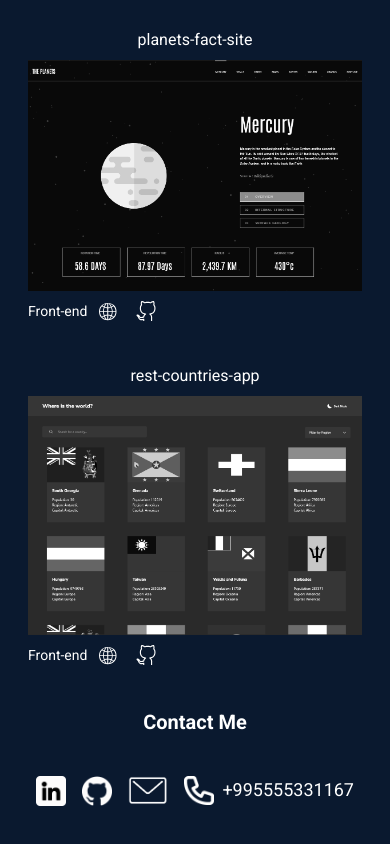
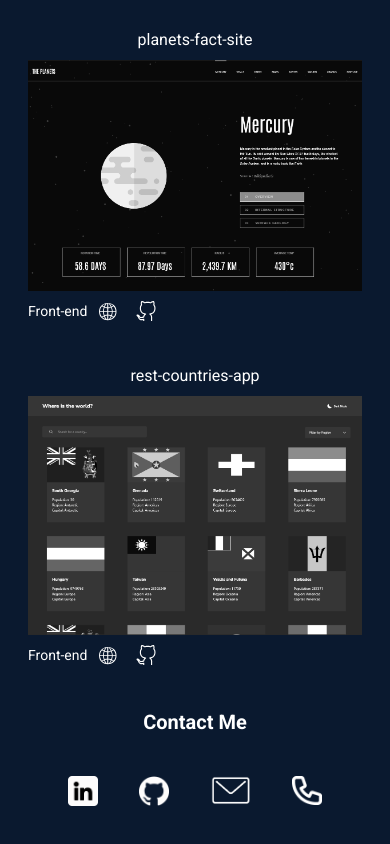
Before and after one commit to dlkokhta/My-Portfoglio, a Next.js app: page /home in a window 390 px wide. Shown: the part 4108-4952 px from the top of the page. Built offline with nearby package versions, Linux system fonts and the light colour scheme.

Commit message:
phone number add under phone icon

```diff
--- a/src/app/components/Contact.tsx
+++ b/src/app/components/Contact.tsx
@@ -3,7 +3,7 @@ const Contact = () => {
   return (
     <div>
       <h1 className="text-center text-xl font-bold text-white ">Contact Me</h1>
-      <div className="mt-10 flex justify-between px-2">
+      <div className="mt-10 flex justify-between px-10">
         <a href="https://www.linkedin.com/in/dimitri-kokhtashvili-6a816a297/">
           <Image
             src="/linkedin.png"
@@ -27,6 +27,7 @@ const Contact = () => {
           />
         </a>
 
+        <a href="tel:+995555331167">
           <div className="flex gap-2">
             <Image
               className="h-[29px]"
@@ -35,8 +36,8 @@ const Contact = () => {
               width={30}
               height={30}
             />
-          <h2 className="text-white text-lg">+995555331167</h2>
           </div>
+        </a>
       </div>
     </div>
   );
```
Lines whose indentation alone changed are shown as unchanged.
